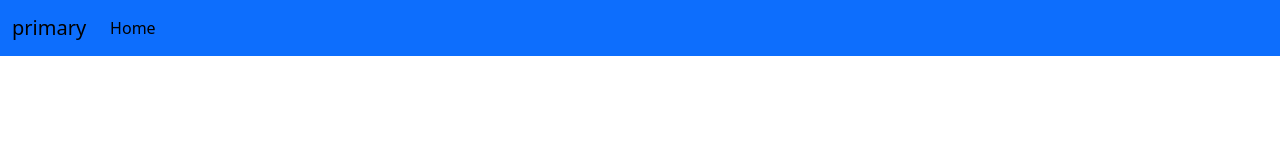
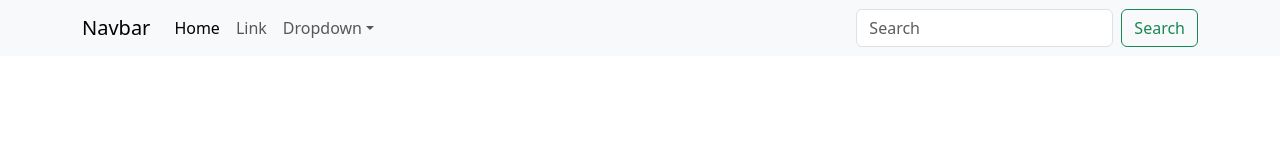
Before and after one commit to wajahat1809/2311D, a plain HTML site: page services.html in a window 1280 px wide. Drawn offline with nearby package versions, Linux system fonts and the light colour scheme.

Commit message:
today work

```diff
--- a/services.html
+++ b/services.html
@@ -19,21 +19,37 @@
     </head>
 
     <body>
-            <nav class="navbar navbar-expand-sm navbar-light bg-primary">
-                <div class="container-fluid">
-                    <a class="navbar-brand" href="#">primary</a>
-                    <button class="navbar-toggler" type="button" data-toggle="collapse" data-target="#navbarID"
-                        aria-controls="navbarID" aria-expanded="false" aria-label="Toggle navigation">
-                        <span class="navbar-toggler-icon"></span>
-                    </button>
-                    <div class="collapse navbar-collapse" id="navbarID">
-                        <div class="navbar-nav">
-                            <a class="nav-link active" aria-current="page" href="#">Home</a>
+<nav class="navbar navbar-expand-sm navbar-light bg-light">
+      <div class="container">
+        <a class="navbar-brand" href="#">Navbar</a>
+        <button class="navbar-toggler d-lg-none" type="button" data-bs-toggle="collapse" data-bs-target="#collapsibleNavId" aria-controls="collapsibleNavId"
+            aria-expanded="false" aria-label="Toggle navigation">
+            <span class="navbar-toggler-icon"></span>
+        </button>
+        <div class="collapse navbar-collapse" id="collapsibleNavId">
+            <ul class="navbar-nav me-auto mt-2 mt-lg-0">
+                <li class="nav-item">
+                    <a class="nav-link active" href="#" aria-current="page">Home <span class="visually-hidden">(current)</span></a>
+                </li>
+                <li class="nav-item">
+                    <a class="nav-link" href="#">Link</a>
+                </li>
+                <li class="nav-item dropdown">
+                    <a class="nav-link dropdown-toggle" href="#" id="dropdownId" data-bs-toggle="dropdown" aria-haspopup="true" aria-expanded="false">Dropdown</a>
+                    <div class="dropdown-menu" aria-labelledby="dropdownId">
+                        <a class="dropdown-item" href="#">Action 1</a>
+                        <a class="dropdown-item" href="#">Action 2</a>
+                    </div>
+                </li>
+            </ul>
+            <form class="d-flex my-2 my-lg-0">
+                <input class="form-control me-sm-2" type="text" placeholder="Search">
+                <button class="btn btn-outline-success my-2 my-sm-0" type="submit">Search</button>
+            </form>
+        </div>
+  </div>
+</nav>
 
-                        </div>
-                    </div>
-                </div>
-            </nav>
         <!-- Bootstrap JavaScript Libraries -->
         <script
             src="https://cdn.jsdelivr.net/npm/@popperjs/core@2.11.8/dist/umd/popper.min.js"
```
